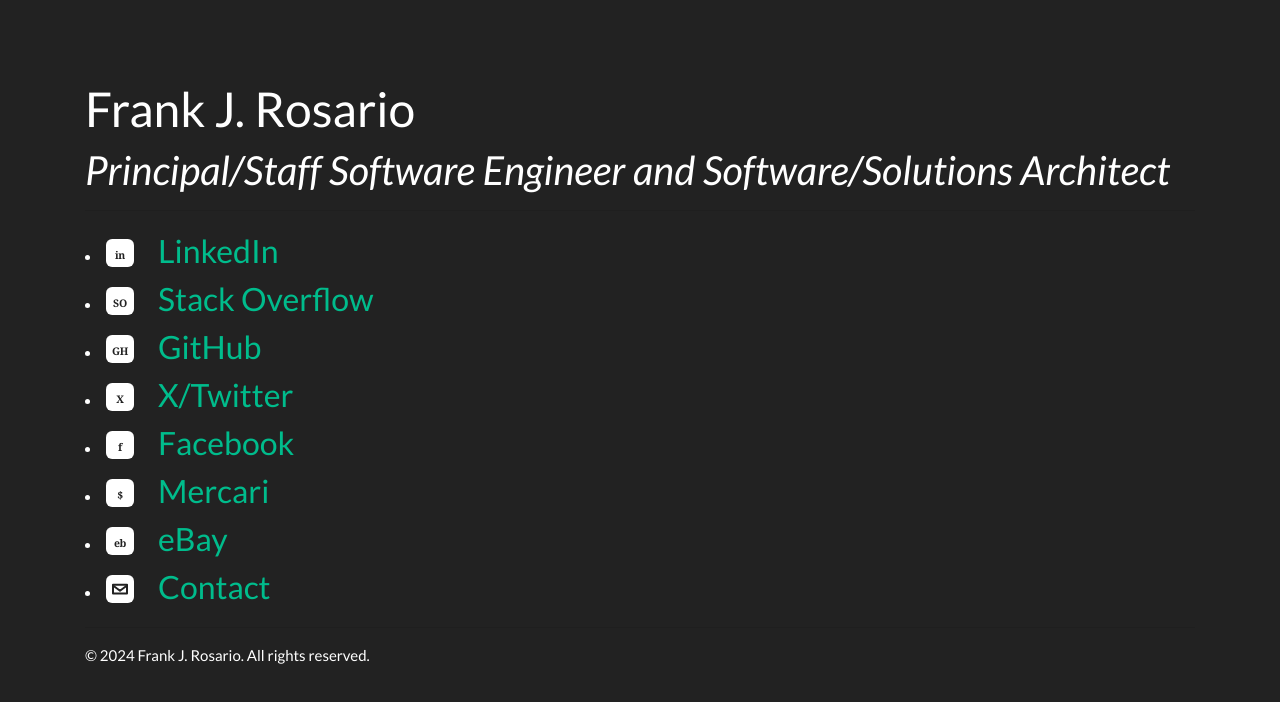
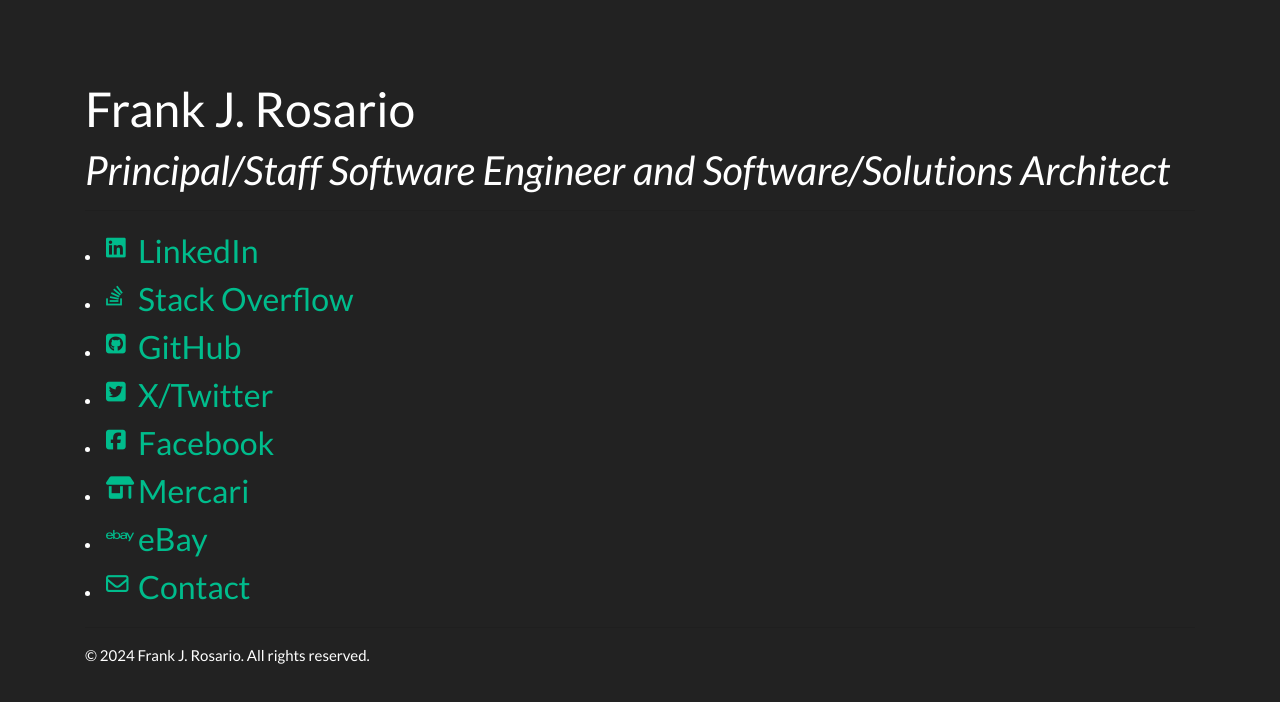
Before and after one commit to fjrosario/fjrosario.github.io, a Next.js app: page / in a window 1280 px wide. Shown: the top 702 px of the page. Built offline with nearby package versions, Linux system fonts and the light colour scheme; no server answers.

Commit message:
Revert "Replace Font Awesome with local link icons"
This reverts commit 7bc64337afe84ea1c379796704b90689e92c075b.

```diff
--- a/src/app/components/LinkIcon.tsx
+++ /dev/null
@@ -1,57 +0,0 @@
-import type { IconName } from "../../data/linkArray";
-
-interface LinkIconProps {
-  icon: IconName;
-}
-
-const iconLabels: Record<IconName, string> = {
-  linkedin: "in",
-  stackoverflow: "SO",
-  github: "GH",
-  x: "X",
-  facebook: "f",
-  shop: "$",
-  ebay: "eb",
-  email: "@",
-};
-
-function LinkIcon({ icon }: LinkIconProps) {
-  const label = iconLabels[icon];
-
-  return (
-    <svg
-      className="link-icon"
-      viewBox="0 0 32 32"
-      aria-hidden="true"
-      focusable="false"
-    >
-      <rect className="link-icon-background" width="32" height="32" rx="7" />
-      {icon === "email" ? (
-        <>
-          <path
-            className="link-icon-line"
-            d="M8 11h16v10H8z"
-            vectorEffect="non-scaling-stroke"
-          />
-          <path
-            className="link-icon-line"
-            d="m8 12 8 6 8-6"
-            vectorEffect="non-scaling-stroke"
-          />
-        </>
-      ) : (
-        <text
-          className="link-icon-mark"
-          x="16"
-          y="20"
-          textAnchor="middle"
-          dominantBaseline="middle"
-        >
-          {label}
-        </text>
-      )}
-    </svg>
-  );
-}
-
-export default LinkIcon;
--- a/src/app/components/LinkList.tsx
+++ b/src/app/components/LinkList.tsx
@@ -3,7 +3,6 @@
   getPrimaryDirectory,
   getRelativeExternalUrl,
 } from "../../data/linkArray";
-import LinkIcon from "./LinkIcon";
 
 interface LinkListProps {
   linkArray: Link[];
@@ -20,8 +19,8 @@
               target="_blank"
               rel="noopener noreferrer"
             >
-              <LinkIcon icon={link.icon} />
-              <span className="link-title">{link.title}</span>
+              <i className={link.icon} aria-hidden="true"></i>
+              <span>{link.title}</span>
             </a>
           </li>
         ))}
--- a/src/app/globals.css
+++ b/src/app/globals.css
@@ -19,37 +19,15 @@
   list-style-position: inside;
 }
 
-.link-title {
+li span {
   padding-left: 1.5rem;
   font-size: 2rem;
 }
 
-.link-icon {
-  color: #fff;
-  display: inline-block;
-  height: 1.75rem;
-  vertical-align: -0.25rem;
-  width: 1.75rem;
-}
-
-.link-icon-background {
-  fill: currentColor;
-}
-
-.link-icon-mark {
-  fill: #222;
-  font-family: Georgia, serif;
-  font-size: 0.75rem;
-  font-weight: 700;
-  letter-spacing: -0.03em;
-}
-
-.link-icon-line {
-  fill: none;
-  stroke: #222;
-  stroke-linecap: round;
-  stroke-linejoin: round;
-  stroke-width: 2;
+li i {
+  vertical-align: text-top !important;
+  width: 0.5rem;
+  height: 0.5rem;
 }
 
 h1.p-name {
--- a/src/app/layout.tsx
+++ b/src/app/layout.tsx
@@ -4,6 +4,7 @@
 import "./globals.css";
 
 const bootstrapHref = "/css/bootstrap.min.css";
+const fontAwesomeKitSrc = "https://kit.fontawesome.com/b19667d46a.js";
 const googleAnalyticsId = process.env.NEXT_PUBLIC_GA_ID;
 
 export const metadata: Metadata = {
@@ -45,6 +46,11 @@
       </head>
       <body className="container">
         {children}
+        <Script
+          src={fontAwesomeKitSrc}
+          strategy="afterInteractive"
+          crossOrigin="anonymous"
+        />
         {googleAnalyticsId ? (
           <>
             <Script
--- a/src/data/linkArray.ts
+++ b/src/data/linkArray.ts
@@ -1,17 +1,7 @@
 // Purpose: Store the master link array for the site and its redirects.
 
-export type IconName =
-  | "linkedin"
-  | "stackoverflow"
-  | "github"
-  | "x"
-  | "facebook"
-  | "shop"
-  | "ebay"
-  | "email";
-
 export interface Link {
-  icon: IconName;
+  icon: string;
   originUrl: string;
   title: string;
   directories: [string, ...string[]];
@@ -19,50 +9,50 @@
 
 export const masterLinkArray: Link[] = [
   {
-    icon: "linkedin",
+    icon: "fab fa-xl fa-linkedin",
     originUrl: "https://www.linkedin.com/in/frankjrosario/",
     title: "LinkedIn",
     directories: ["linkedin", "li"],
   },
   {
-    icon: "stackoverflow",
+    icon: "fab fa-xl fa-stack-overflow",
     originUrl: "https://stackoverflow.com/users/10922/frank-rosario",
     title: "Stack Overflow",
     directories: ["stackoverflow", "so"],
   },
   {
-    icon: "github",
+    icon: "fab fa-xl fa-github-square",
     originUrl: "https://github.com/fjrosario",
     title: "GitHub",
     directories: ["github", "gh", "git", "dev"],
   },
   {
-    icon: "x",
+    icon: "fab fa-xl fa-twitter-square",
     originUrl: "https://www.twitter.com/frosario",
     title: "X/Twitter",
     directories: ["x", "tw", "twitter", "twt"],
   },
   {
-    icon: "facebook",
+    icon: "fab fa-xl fa-facebook-square",
     originUrl: "https://www.facebook.com/frank.rosario",
     title: "Facebook",
     directories: ["facebook", "fb"],
   },
   {
-    icon: "shop",
+    icon: "fa-solid fa-xl fa-shop",
     originUrl: "https://www.mercari.com/u/frankrosario/?itemStatuses=1",
     title: "Mercari",
     directories: ["mercari", "store"],
   },
   {
-    icon: "ebay",
+    icon: "fab fa-xl fa-ebay",
     originUrl:
       "https://www.ebay.com/sch/jammerfi/m.html?_nkw=&_armrs=1&_from=&_ipg=200",
     title: "eBay",
     directories: ["ebay", "eb"],
   },
   {
-    icon: "email",
+    icon: "fa-regular fa-xl fa-envelope",
     originUrl: "https://forms.gle/QfFUBtPjbZRQP4g96",
     title: "Contact",
     directories: [
```
